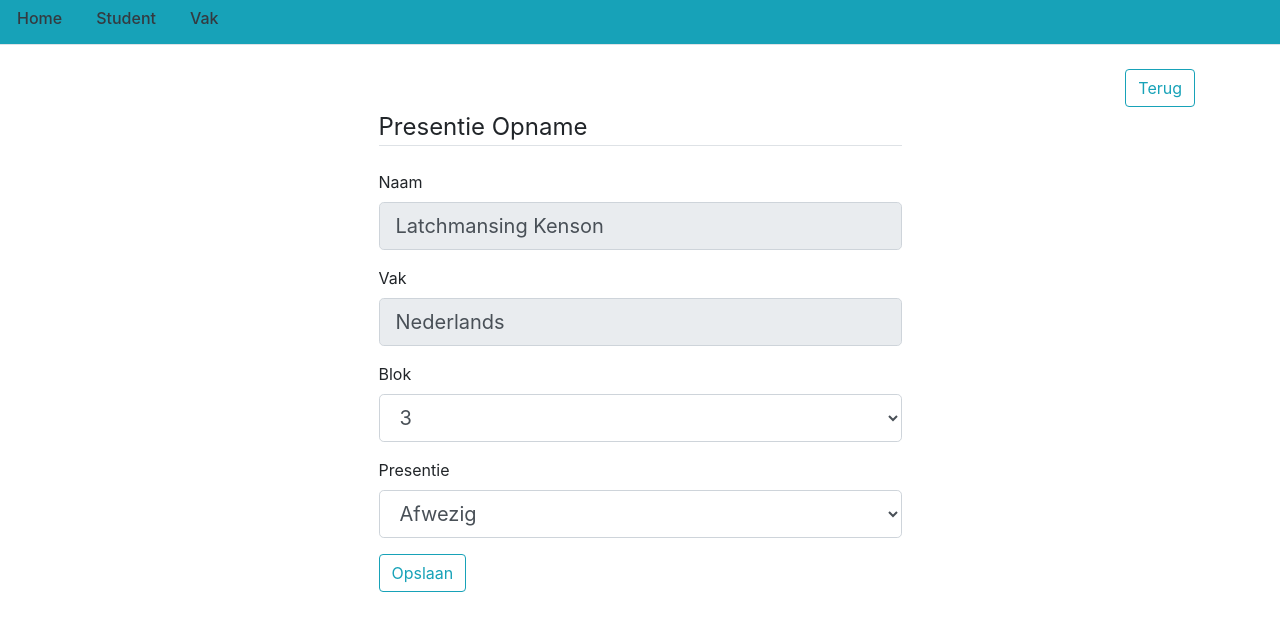
After one commit to pebloa/Python_Flask, a Flask app: page /presentie/1 in a window 1280 px wide. The commit adds this page. Shown: the top 639 px of the page. Run offline with Flask 2, Linux system fonts and the light colour scheme; data comes from the database, SQL or seed files in the repository; both versions use the stored data as it was after the commit; some libraries are stand-ins or nearby versions.

Commit message:
crud done. ready for demo

```diff
--- a/flasklog/forms.py
+++ b/flasklog/forms.py
@@ -12,13 +12,17 @@ class PresentieForm(FlaskForm):
     submit = SubmitField('Opslaan')
 
 
+class updatePresentieForm(FlaskForm):
+    student = StringField('Naam')
+    vak = StringField('Vak')
+    presentie = SelectField('Presentie', choices=[('Aanwezig', 'Aanwezig'), ('Afwezig', 'Afwezig')])
+    blok = SelectField('Blok', choices=[('1', '1'), ('2', '2'), ('3', '3'), ('4', '4')])
+    submit = SubmitField('Opslaan')
+
 class StudentForm(FlaskForm):
-    naam = StringField('Naam', validators=[
-    DataRequired(), Length(min=1, max=50)])
-    voornaam = StringField('Voornaam', validators=[
-    DataRequired(), Length(min=1, max=50)])
-    studentnummer = StringField('Studentnummer', validators=[
-                                DataRequired(), Length(min=1, max=225)])
+    naam = StringField('Naam', validators=[DataRequired(), Length(min=1, max=50)])
+    voornaam = StringField('Voornaam', validators=[DataRequired(), Length(min=1, max=50)])
+    studentnummer = StringField('Studentnummer', validators=[DataRequired(), Length(min=1, max=225)])
     richting = StringField('Richting', validators=[DataRequired()])
     cohort = IntegerField('Cohort', validators=[DataRequired()])
     leerjaar = SelectField('Leerjaar', choices=[(
@@ -31,6 +35,14 @@ class StudentForm(FlaskForm):
         if studentnummer:
             raise ValidationError(
                 'De studentnummer die u heeft ingevuld bestaat al.')
+
+
+class updateStudentForm(FlaskForm):
+    richting = StringField('Richting', validators=[DataRequired()])
+    cohort = IntegerField('Cohort', validators=[DataRequired()])
+    leerjaar = SelectField('Leerjaar', choices=[(
+        '1', '1'), ('2', '2'), ('3', '3'), ('4', '4')], validators=[DataRequired()])
+    submit = SubmitField('Opslaan')
 
 
 class VakForm(FlaskForm):
@@ -49,3 +61,9 @@ class VakForm(FlaskForm):
         if vaknaam:
             raise ValidationError(
                 'De vak die u heeft ingevuld bestaat al.')
+
+
+class updateVakForm(FlaskForm):
+    vakcode = StringField('Vakcode', validators=[DataRequired(), Length(min=1, max=225)])
+    vaknaam = StringField('Vak', validators=[DataRequired()])
+    submit = SubmitField('Opslaan')
--- a/flasklog/models.py
+++ b/flasklog/models.py
@@ -8,7 +8,7 @@ class Student(db.Model):
     studentnummer = db.Column(db.String(225), unique=True, nullable=False)
     richting = db.Column(db.String(225), nullable=False)
     cohort = db.Column(db.Integer(), nullable=False)
-    leerjaar = db.Column(db.Integer(), nullable=False)
+    leerjaar = db.Column(db.String(30), nullable=False)
     presentie = db.relationship('Presentie', backref='student', lazy=True)
 
     def __repr__(self):
@@ -29,9 +29,9 @@ class Presentie(db.Model):
     pres_id = db.Column(db.Integer(), primary_key=True)
     vak_id = db.Column(db.Integer(), db.ForeignKey('vak.vak_id'), nullable=False)
     student_id = db.Column(db.Integer(), db.ForeignKey('student.student_id'), nullable=False)
-    presentie = db.Column(db.String(30))
+    presentie = db.Column(db.String(30), nullable=False)
+    blok = db.Column(db.String(30), nullable=False)
     datum = db.Column(db.DateTime, nullable=False, default=datetime.now)
-    blok = db.Column(db.Integer, nullable=False)
 
     def __repr__(self):
         return f"('{self.student_id}', '{self.vak_id}', '{self.datum}', '{self.presentie}')"
--- a/flasklog/routes.py
+++ b/flasklog/routes.py
@@ -1,6 +1,6 @@
 from flask import render_template, url_for, flash, redirect, request
 from flasklog import app, db
-from flasklog.forms import StudentForm, VakForm, PresentieForm
+from flasklog.forms import StudentForm, updateStudentForm, VakForm, updateVakForm, PresentieForm, updatePresentieForm
 from flasklog.models import Vak, Student, Presentie
 
 @app.route('/')
@@ -28,7 +28,21 @@ def pres(id):
     pres = Presentie.query.get_or_404(id)
     student = pres.student
     vak = pres.vak
-    return render_template('updatePresentie.html', title=f'{student.naam} {student.voornaam}', posts=pres)
+    form = updatePresentieForm()
+    if form.validate_on_submit():
+        pres.blok = form.blok.data
+        pres.presentie = form.presentie.data
+        db.session.commit()
+        flash(
+            f'Presentie van {student.naam} {student.voornaam} gewijzigd!', 'success')
+        return redirect(url_for('home'))
+    elif request.method == 'GET':
+        form.vak.data = vak.vaknaam
+        form.student.data = f'{student.naam} {student.voornaam}'
+        form.blok.data = pres.blok
+        form.presentie.data = pres.presentie
+    return render_template('updatePresentie.html', title=f'{student.naam} {student.voornaam}', form=form, legend='Presentie Wijzigen')
+
 
 # creates page for delete presentie
 @app.route('/presentie/<int:id>/verwijder')
@@ -51,7 +65,7 @@ def studenten():
 @app.route('/student/<int:id>', methods=['GET', 'POST'])
 def student(id):
     student = Student.query.get_or_404(id)
-    form = StudentForm()
+    form = updateStudentForm()
     if form.validate_on_submit():
         student.cohort = form.cohort.data
         student.richting = form.richting.data
@@ -98,10 +112,21 @@ def vakken():
     return render_template('vakken.html', title='Vak', posts=vak)
 
 # creates a page for update vak
-@app.route("/vak/<int:id>")
+@app.route("/vak/<int:id>", methods=['GET', 'POST'])
 def vak(id):
     vak = Vak.query.get_or_404(id)
-    return render_template('updateVak.html', title=vak.vaknaam, posts=vak)
+    form = updateVakForm()
+    if form.validate_on_submit():
+        vak.vakcode = form.vakcode.data
+        vak.vaknaam = form.vaknaam.data
+        db.session.commit()
+        flash(
+            f'Vak, {vak.vaknaam} ({vak.vakcode}) gewijzigd!', 'success')
+        return redirect(url_for('vakken'))
+    elif request.method == 'GET':
+        form.vakcode.data = vak.vakcode
+        form.vaknaam.data = vak.vaknaam
+    return render_template('updateVak.html', title=f'{vak.vaknaam} {vak.vakcode}', form=form, legend='Vak Wijzigen')
 
 # creates page for new vak
 @app.route('/nieuw_vak', methods=['GET', 'POST'])
--- /dev/null
+++ b/flasklog/templates/updatePresentie.html
@@ -0,0 +1,82 @@
+{% extends "layout.html" %}
+{% block content %}
+
+<br>
+<div class="float-right">
+    <a href="{{ url_for('home') }}">
+        <button type="button" class="btn btn-outline-info">Terug</button>
+    </a>
+</div>
+<br>
+<div class="container w-50 p-3">
+    <form method="POST" action="">
+        {{ form.hidden_tag() }}
+        <fieldset class="form-group">
+            <legend class="border-bottom mb-4">Presentie Opname</legend>
+            <fieldset disabled>
+                <!-- input field voor naam -->
+                <div class="form-group">
+                    {{ form.student.label(class="form-control-label") }}
+                    {% if form.student.errors %}
+                    {{ form.student(class="form-control form-control-lg is-invalid", readonly="true") }}
+                    <div class="invalid-feedback">
+                        {% for error in form.student.errors %}
+                        <span>{{ error }}</span>
+                        {% endfor %}
+                    </div>
+                    {% else %}
+                    {{ form.student(class="form-control form-control-lg") }}
+                    {% endif %}
+                </div>
+
+                <!-- input field voor vak -->
+                <div class="form-group">
+                    {{ form.vak.label(class="form-control-label") }}
+                    {% if form.vak.errors %}
+                    {{ form.vak(class="form-control form-control-lg is-invalid") }}
+                    <div class="invalid-feedback">
+                        {% for error in form.vak.errors %}
+                        <span>{{ error }}</span>
+                        {% endfor %}
+                    </div>
+                    {% else %}
+                    {{ form.vak(class="form-control form-control-lg") }}
+                    {% endif %}
+                </div>
+            </fieldset>
+            <!-- input field voor blok -->
+            <div class="form-group">
+                {{ form.blok.label(class="form-control-label") }}
+                {% if form.blok.errors %}
+                {{ form.blok(class="form-control form-control-lg is-invalid") }}
+                <div class="invalid-feedback">
+                    {% for error in form.blok.errors %}
+                    <span>{{ error }}</span>
+                    {% endfor %}
+                </div>
+                {% else %}
+                {{ form.blok(class="form-control form-control-lg") }}
+                {% endif %}
+            </div>
+
+            <!-- input field voor presentie -->
+            <div class="form-group">
+                {{ form.presentie.label(class="form-control-label") }}
+                {% if form.presentie.errors %}
+                {{ form.presentie(class="form-control form-control-lg is-invalid") }}
+                <div class="invalid-feedback">
+                    {% for error in form.presentie.errors %}
+                    <span>{{ error }}</span>
+                    {% endfor %}
+                </div>
+                {% else %}
+                {{ form.presentie(class="form-control form-control-lg") }}
+                {% endif %}
+            </div>
+            <div class="form-group">
+                {{ form.submit(class="btn btn-outline-info") }}
+            </div>
+        </fieldset>
+    </form>
+</div>
+{% endblock content%}
```
Also changed, not shown: flasklog/templates/updateVak.html (+37 -4 lines), flasklog/site.db.
